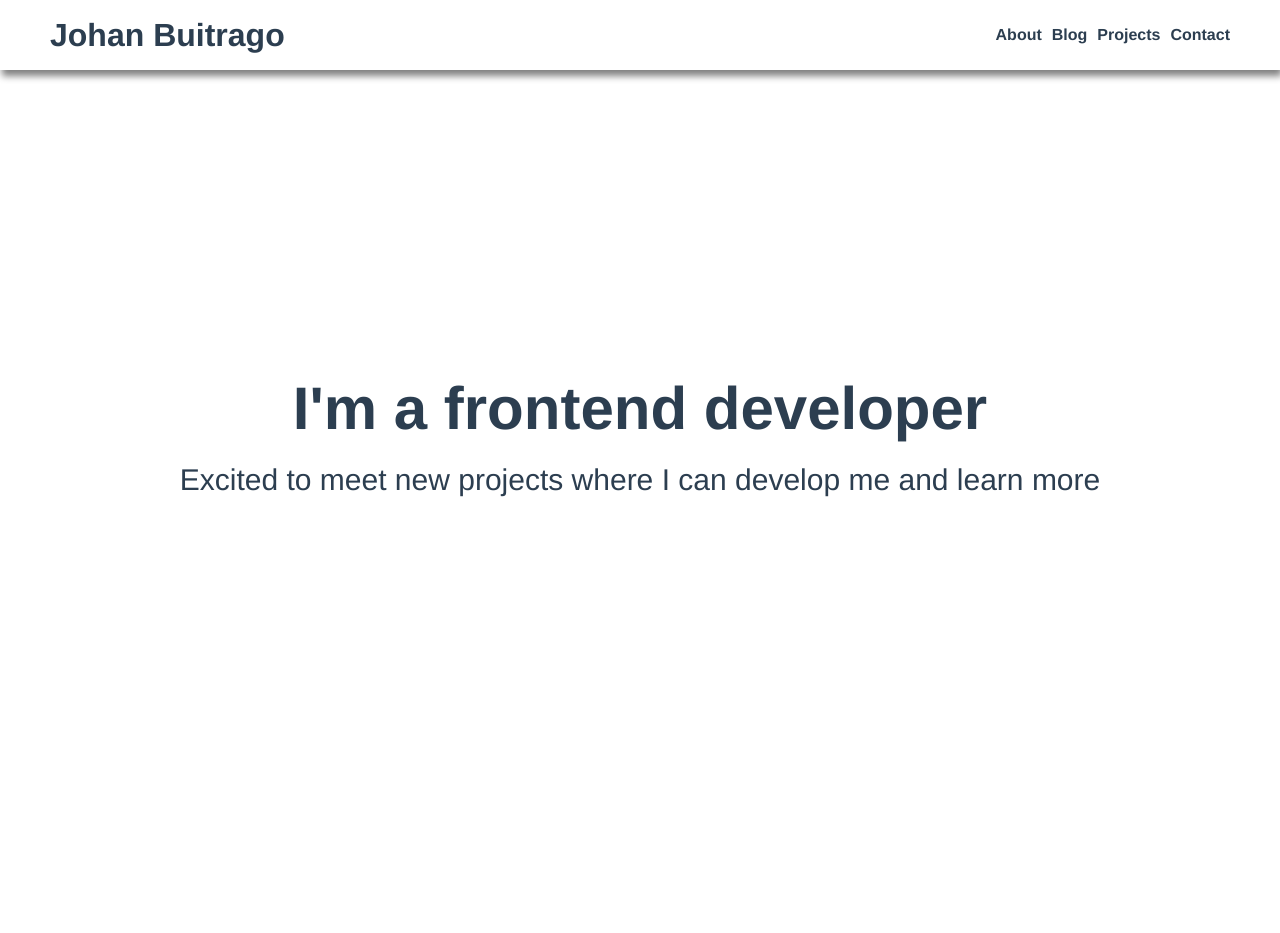
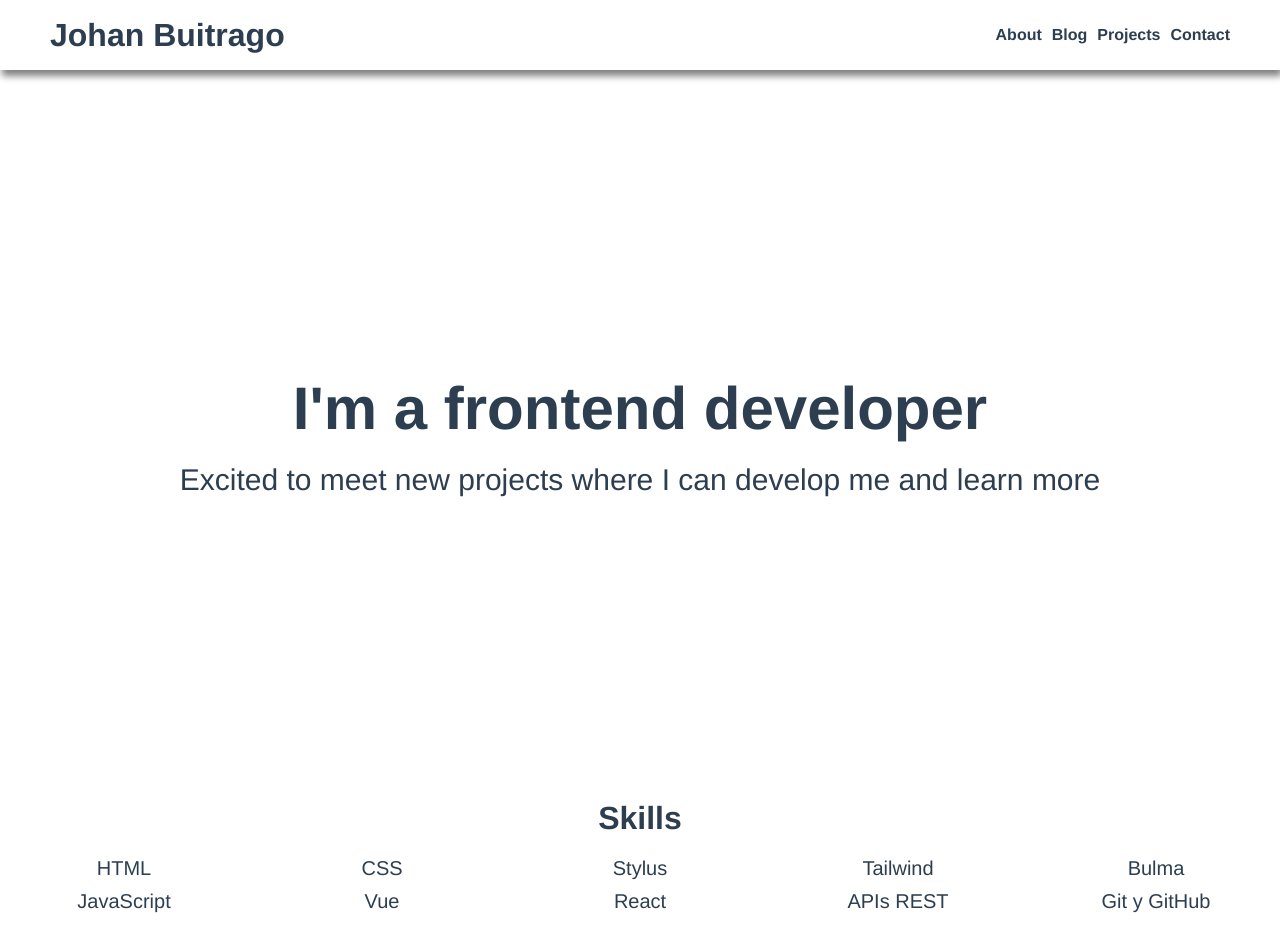
Before and after one commit to jasba24/portfolio, a Vue app: page / in a window 1280 px wide. Before the commit the page ends 800 px from the top, so only its background shows below. Built offline with nearby package versions, Linux system fonts and the light colour scheme.

Commit message:
feat: :fire: add skills

```diff
--- /dev/null
+++ b/src/components/PfSkills.vue
@@ -0,0 +1,54 @@
+<template>
+  <section class="skills">
+    <h1>Skills</h1>
+    <ul class="skills-list">
+      <li v-for="(s, i) in skills" :key="i">{{ s }}</li>
+    </ul>
+  </section>
+</template>
+
+<script>
+export default {
+  name: "Skills",
+
+  data() {
+    return {
+      skills: [
+        "HTML",
+        "CSS",
+        "Stylus",
+        "Tailwind",
+        "Bulma",
+        "JavaScript",
+        "Vue",
+        "React",
+        "APIs REST",
+        "Git y GitHub"
+      ]
+    };
+  }
+};
+</script>
+
+<style scoped>
+.skills {
+  display: flex;
+  text-align: center;
+  flex-direction: column;
+}
+.skills h1 {
+  margin-bottom: 20px;
+}
+.skills-list {
+  display: grid;
+  justify-content: center;
+  align-items: center;
+  grid-template-columns: repeat(5, 1fr);
+  font-size: 2rem;
+  margin-bottom: 20px;
+  gap: 10px;
+}
+.skills-list li {
+  list-style: none;
+}
+</style>
--- a/src/views/Home.vue
+++ b/src/views/Home.vue
@@ -1,14 +1,16 @@
 <template>
   <div class="home">
     <Hero></Hero>
+    <Skills></Skills>
   </div>
 </template>
 
 <script>
 import Hero from "@/components/PfHero";
+import Skills from '@/components/PfSkills'
 
 export default {
   name: "Home",
-  components: { Hero }
+  components: { Hero, Skills }
 };
 </script>
```
